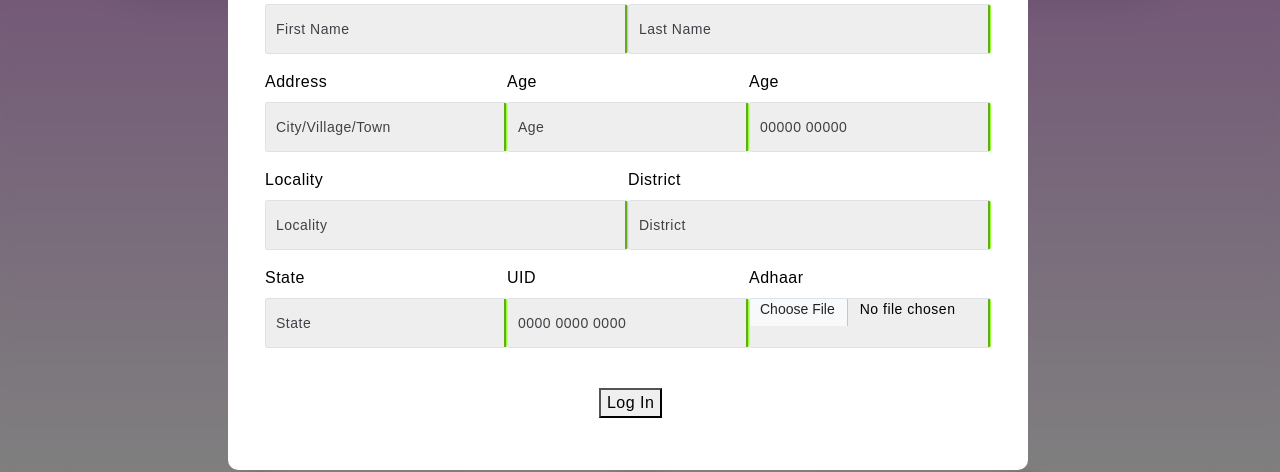
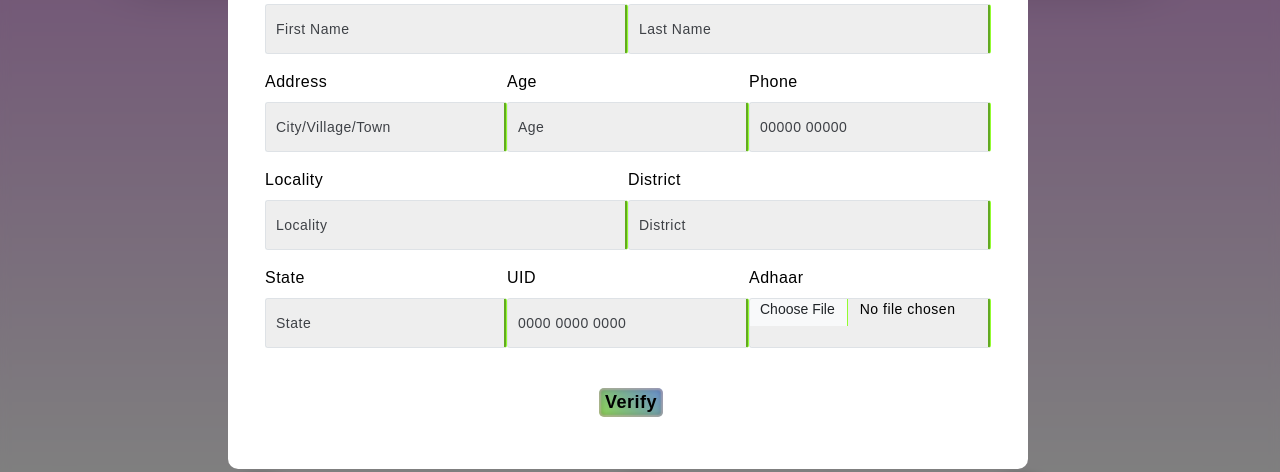
Before and after one commit to Kritartha1/AdhaarUI, an Angular app: page / in a window 1280 px wide. Shown: the part 149-621 px from the top of the page. Built offline with nearby package versions, Linux system fonts and the light colour scheme; grey boxes are pictures that could not be loaded.

Commit message:
verify page ui

```diff
--- a/src/app/features/validate-registration/validate-registration.component.css
+++ b/src/app/features/validate-registration/validate-registration.component.css
@@ -55,3 +55,15 @@ input{
 .custom{
     /* background-color:#000000; */
 }
+.cusbtn{
+    margin-left: 46%;
+    background-color: #54eb93;
+    color: #080710;
+    font-size: 18px;
+    font-weight: 600;
+    border-radius: 5px;
+    cursor: pointer;
+    border: none;
+    box-shadow: inset 0px 0px 2px 2px rgb(219 191 191 / 54%), inset 0px 0px 6px 0px rgba(0,0,0,0.4);
+    background-image: linear-gradient(45deg, #8ed552, #6f67ebb8);
+}
--- a/src/app/features/validate-registration/validate-registration.component.html
+++ b/src/app/features/validate-registration/validate-registration.component.html
@@ -10,76 +10,68 @@
        <div class="d-flex justify-content-evenly">
 
         <div class="form-group col col-lg-6">
-
             <label class="mt-3" for="firstname">First Name</label>
             <input type="text" placeholder="First Name" id="firsname"  class="form-control ">
-
         </div>
 
         <div class="form-group col col-lg-6 ">
+            <label class="mt-3" for="lastname">Last Name</label>
+            <input type="text" placeholder="Last Name" id="lastname"  class="form-control">
+        </div>
 
-            <label class="mt-3" for="lastname">Last Name</label>
-        <input type="text" placeholder="Last Name" id="lastname"  class="form-control">
-        </div>
        </div>
 
        <div class="d-flex justify-content-evenly">
 
         <div class="form-group col-md-4 col-lg-4 ">
-
             <label class="mt-3" for="address">Address</label>
             <input type="text" placeholder="City/Village/Town" id="address"  class="form-control">
-
         </div>
 
         <div class="form-group col-md-4 col-lg-4">
-
             <label class="mt-3" for="address">Age</label>
             <input type="text" placeholder="Age" id="age"  class="form-control">
         </div>
+
         <div class="form-group col-md-4 col-lg-4">
-
-            <label class="mt-3" for="phn">Age</label>
+            <label class="mt-3" for="phn">Phone</label>
             <input type="text" placeholder="00000 00000" id="phn"  class="form-control">
         </div>
+
        </div>
 
        <div class="d-flex justify-content-evenly">
 
         <div class="form-group col col-lg-6">
-
             <label class="mt-3" for="locality">Locality</label>
             <input type="text" placeholder="Locality" id="locality"  class="form-control">
-
         </div>
 
         <div class="form-group col col-lg-6 ">
-
             <label class="mt-3" for="district">District</label>
             <input type="text" placeholder="District" id="district"  class="form-control">
         </div>
+
        </div>
 
 
        <div class="d-flex justify-content-evenly">
 
         <div class="form-group col col-lg-4">
-
             <label class="mt-3" for="state">State</label>
             <input type="text" placeholder="State" id="state" class="form-control">
         </div>
 
         <div class="form-group col col-lg-4">
-
             <label class="mt-3" for="adhaarno">UID</label>
             <input type="text" placeholder="0000 0000 0000 " id="adhaarno" class="form-control">
         </div>
 
         <div class="form-group col col-lg-4">
-
             <label class="mt-3" for="adhaar">Adhaar</label>
             <input type="file"  id="adhaar" class="form-control">
         </div>
+
        </div>
 
 
@@ -97,7 +89,7 @@
 
 
 
-            <button class="mt-3" style="margin-left: 46%;">Log In</button>
+            <button class="mt-3 cusbtn" >Verify</button>
 
 
 
```
